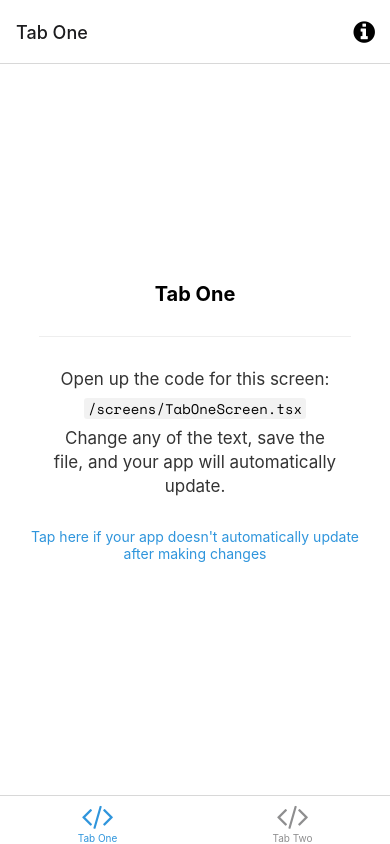
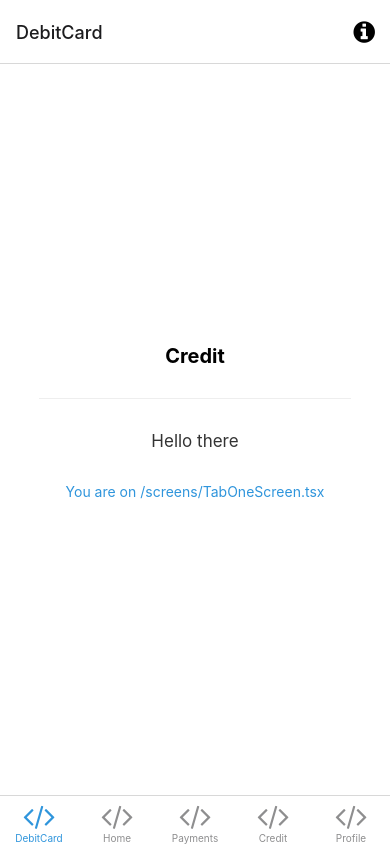
Before and after one commit to ChetnaSingh23/credit-card, a React Native app: screen /DebitCard in a window 390 px wide. Built offline with nearby package versions, Linux system fonts and the light colour scheme; what expo-linking would draw is missing.

Commit message:
:sparkles: Adds bottom navigation

```diff
--- a/components/EditScreenInfo.tsx
+++ b/components/EditScreenInfo.tsx
@@ -13,38 +13,18 @@ export default function EditScreenInfo({ path }: { path: string }) {
           style={styles.getStartedText}
           lightColor="rgba(0,0,0,0.8)"
           darkColor="rgba(255,255,255,0.8)">
-          Open up the code for this screen:
-        </Text>
-
-        <View
-          style={[styles.codeHighlightContainer, styles.homeScreenFilename]}
-          darkColor="rgba(255,255,255,0.05)"
-          lightColor="rgba(0,0,0,0.05)">
-          <MonoText>{path}</MonoText>
-        </View>
-
-        <Text
-          style={styles.getStartedText}
-          lightColor="rgba(0,0,0,0.8)"
-          darkColor="rgba(255,255,255,0.8)">
-          Change any of the text, save the file, and your app will automatically update.
+          Hello there
         </Text>
       </View>
 
       <View style={styles.helpContainer}>
-        <TouchableOpacity onPress={handleHelpPress} style={styles.helpLink}>
+        <TouchableOpacity  style={styles.helpLink}>
           <Text style={styles.helpLinkText} lightColor={Colors.light.tint}>
-            Tap here if your app doesn't automatically update after making changes
+            You are on {path}
           </Text>
         </TouchableOpacity>
       </View>
     </View>
-  );
-}
-
-function handleHelpPress() {
-  WebBrowser.openBrowserAsync(
-    'https://docs.expo.io/get-started/create-a-new-app/#opening-the-app-on-your-phonetablet'
   );
 }
 
--- /dev/null
+++ b/containers/Credit.tsx
@@ -0,0 +1,32 @@
+import { StyleSheet } from 'react-native';
+
+import EditScreenInfo from '../components/EditScreenInfo';
+import { Text, View } from '../components/Themed';
+import { RootTabScreenProps } from '../types';
+
+export default function Credit({ navigation }: RootTabScreenProps<'Credit'>) {
+  return (
+    <View style={styles.container}>
+      <Text style={styles.title}>Credit</Text>
+      <View style={styles.separator} lightColor="#eee" darkColor="rgba(255,255,255,0.1)" />
+      <EditScreenInfo path="Credit screen" />
+    </View>
+  );
+}
+
+const styles = StyleSheet.create({
+  container: {
+    flex: 1,
+    alignItems: 'center',
+    justifyContent: 'center',
+  },
+  title: {
+    fontSize: 20,
+    fontWeight: 'bold',
+  },
+  separator: {
+    marginVertical: 30,
+    height: 1,
+    width: '80%',
+  },
+});
--- /dev/null
+++ b/containers/Home.tsx
@@ -0,0 +1,32 @@
+import { StyleSheet } from 'react-native';
+
+import EditScreenInfo from '../components/EditScreenInfo';
+import { Text, View } from '../components/Themed';
+import { RootTabScreenProps } from '../types';
+
+export default function Home({ navigation }: RootTabScreenProps<'Home'>) {
+  return (
+    <View style={styles.container}>
+      <Text style={styles.title}>Home</Text>
+      <View style={styles.separator} lightColor="#eee" darkColor="rgba(255,255,255,0.1)" />
+      <EditScreenInfo path="HomeScreen" />
+    </View>
+  );
+}
+
+const styles = StyleSheet.create({
+  container: {
+    flex: 1,
+    alignItems: 'center',
+    justifyContent: 'center',
+  },
+  title: {
+    fontSize: 20,
+    fontWeight: 'bold',
+  },
+  separator: {
+    marginVertical: 30,
+    height: 1,
+    width: '80%',
+  },
+});
--- /dev/null
+++ b/containers/Payments.tsx
@@ -0,0 +1,32 @@
+import { StyleSheet } from 'react-native';
+
+import EditScreenInfo from '../components/EditScreenInfo';
+import { Text, View } from '../components/Themed';
+import { RootTabScreenProps } from '../types';
+
+export default function Payments({ navigation }: RootTabScreenProps<'Payments'>) {
+  return (
+    <View style={styles.container}>
+      <Text style={styles.title}>Payments</Text>
+      <View style={styles.separator} lightColor="#eee" darkColor="rgba(255,255,255,0.1)" />
+      <EditScreenInfo path="PaymentScreen" />
+    </View>
+  );
+}
+
+const styles = StyleSheet.create({
+  container: {
+    flex: 1,
+    alignItems: 'center',
+    justifyContent: 'center',
+  },
+  title: {
+    fontSize: 20,
+    fontWeight: 'bold',
+  },
+  separator: {
+    marginVertical: 30,
+    height: 1,
+    width: '80%',
+  },
+});
--- /dev/null
+++ b/containers/Profile.tsx
@@ -0,0 +1,32 @@
+import { StyleSheet } from 'react-native';
+
+import EditScreenInfo from '../components/EditScreenInfo';
+import { Text, View } from '../components/Themed';
+import { RootTabScreenProps } from '../types';
+
+export default function Profile({ navigation }: RootTabScreenProps<'Profile'>) {
+  return (
+    <View style={styles.container}>
+      <Text style={styles.title}>Profile</Text>
+      <View style={styles.separator} lightColor="#eee" darkColor="rgba(255,255,255,0.1)" />
+      <EditScreenInfo path="ProfileScreen" />
+    </View>
+  );
+}
+
+const styles = StyleSheet.create({
+  container: {
+    flex: 1,
+    alignItems: 'center',
+    justifyContent: 'center',
+  },
+  title: {
+    fontSize: 20,
+    fontWeight: 'bold',
+  },
+  separator: {
+    marginVertical: 30,
+    height: 1,
+    width: '80%',
+  },
+});
--- /dev/null
+++ b/containers/debit-card/index.tsx
@@ -0,0 +1,32 @@
+import { StyleSheet } from 'react-native';
+import EditScreenInfo from '../../components/EditScreenInfo';
+import { View, Text } from '../../components/Themed';
+import { RootTabScreenProps } from '../../types';
+
+
+export default function DebitCard({ navigation }: RootTabScreenProps<'Credit'>) {
+  return (
+    <View style={styles.container}>
+      <Text style={styles.title}>Credit</Text>
+      <View style={styles.separator} lightColor="#eee" darkColor="rgba(255,255,255,0.1)" />
+      <EditScreenInfo path="/screens/TabOneScreen.tsx" />
+    </View>
+  );
+}
+
+const styles = StyleSheet.create({
+  container: {
+    flex: 1,
+    alignItems: 'center',
+    justifyContent: 'center',
+  },
+  title: {
+    fontSize: 20,
+    fontWeight: 'bold',
+  },
+  separator: {
+    marginVertical: 30,
+    height: 1,
+    width: '80%',
+  },
+});
--- a/navigation/LinkingConfiguration.ts
+++ b/navigation/LinkingConfiguration.ts
@@ -15,14 +15,29 @@ const linking: LinkingOptions<RootStackParamList> = {
     screens: {
       Root: {
         screens: {
-          TabOne: {
+          Home: {
             screens: {
               TabOneScreen: 'one',
             },
           },
-          TabTwo: {
+          DebitCard: {
             screens: {
               TabTwoScreen: 'two',
+            },
+          },
+          Payments : {
+            screens: {
+              TabTwoScreen: 'payments',
+            },
+          },
+          Credit: {
+            screens: {
+              TabTwoScreen: 'credit',
+            },
+          },
+          Profile: {
+            screens: {
+              TabTwoScreen: 'profile',
             },
           },
         },
--- a/navigation/index.tsx
+++ b/navigation/index.tsx
@@ -11,11 +11,16 @@ import * as React from 'react';
 import { ColorSchemeName, Pressable } from 'react-native';
 
 import Colors from '../constants/Colors';
+import Credit from '../containers/Credit';
+import DebitCard from '../containers/debit-card';
+import Home from '../containers/Home';
+import Payments from '../containers/Payments';
+import Profile from '../containers/Profile';
 import useColorScheme from '../hooks/useColorScheme';
 import ModalScreen from '../screens/ModalScreen';
 import NotFoundScreen from '../screens/NotFoundScreen';
-import TabOneScreen from '../screens/TabOneScreen';
-import TabTwoScreen from '../screens/TabTwoScreen';
+// import TabOneScreen from '../screens/TabOneScreen';
+// import TabTwoScreen from '../screens/TabTwoScreen';
 import { RootStackParamList, RootTabParamList, RootTabScreenProps } from '../types';
 import LinkingConfiguration from './LinkingConfiguration';
 
@@ -58,15 +63,15 @@ function BottomTabNavigator() {
 
   return (
     <BottomTab.Navigator
-      initialRouteName="TabOne"
+      initialRouteName="DebitCard"
       screenOptions={{
         tabBarActiveTintColor: Colors[colorScheme].tint,
       }}>
       <BottomTab.Screen
-        name="TabOne"
-        component={TabOneScreen}
-        options={({ navigation }: RootTabScreenProps<'TabOne'>) => ({
-          title: 'Tab One',
+        name="DebitCard"
+        component={DebitCard}
+        options={({ navigation }: RootTabScreenProps<'DebitCard'>) => ({
+          title: 'DebitCard',
           tabBarIcon: ({ color }) => <TabBarIcon name="code" color={color} />,
           headerRight: () => (
             <Pressable
@@ -85,10 +90,34 @@ function BottomTabNavigator() {
         })}
       />
       <BottomTab.Screen
-        name="TabTwo"
-        component={TabTwoScreen}
+        name="Home"
+        component={Home}
         options={{
-          title: 'Tab Two',
+          title: 'Home',
+          tabBarIcon: ({ color }) => <TabBarIcon name="code" color={color} />,
+        }}
+      />
+      <BottomTab.Screen
+        name="Payments"
+        component={Payments}
+        options={{
+          title: 'Payments',
+          tabBarIcon: ({ color }) => <TabBarIcon name="code" color={color} />,
+        }}
+      />
+      <BottomTab.Screen
+        name="Credit"
+        component={Credit}
+        options={{
+          title: 'Credit',
+          tabBarIcon: ({ color }) => <TabBarIcon name="code" color={color} />,
+        }}
+      />
+      <BottomTab.Screen
+        name="Profile"
+        component={Profile}
+        options={{
+          title: 'Profile',
           tabBarIcon: ({ color }) => <TabBarIcon name="code" color={color} />,
         }}
       />
```
Also changed, not shown: types.tsx (+5 -2 lines).
